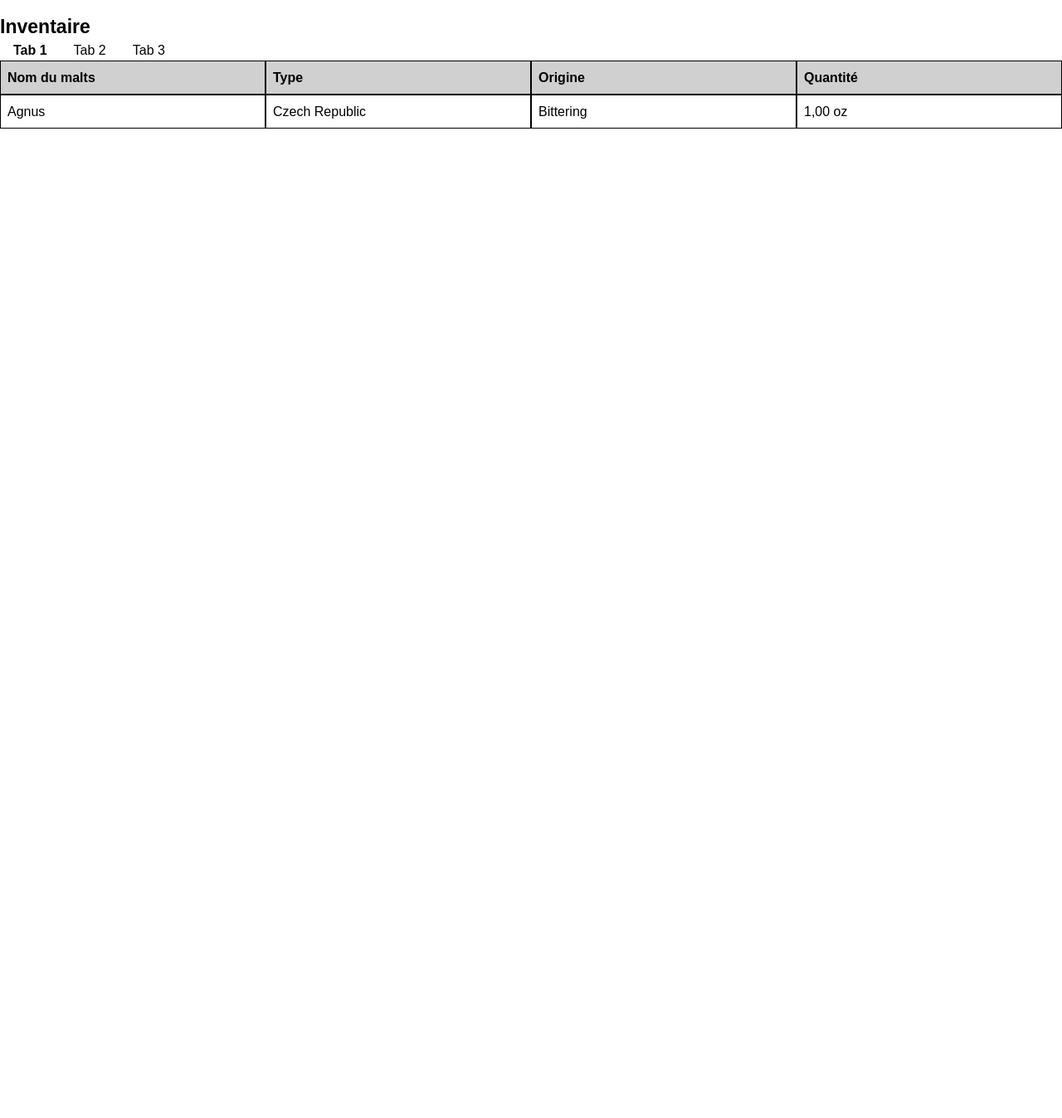
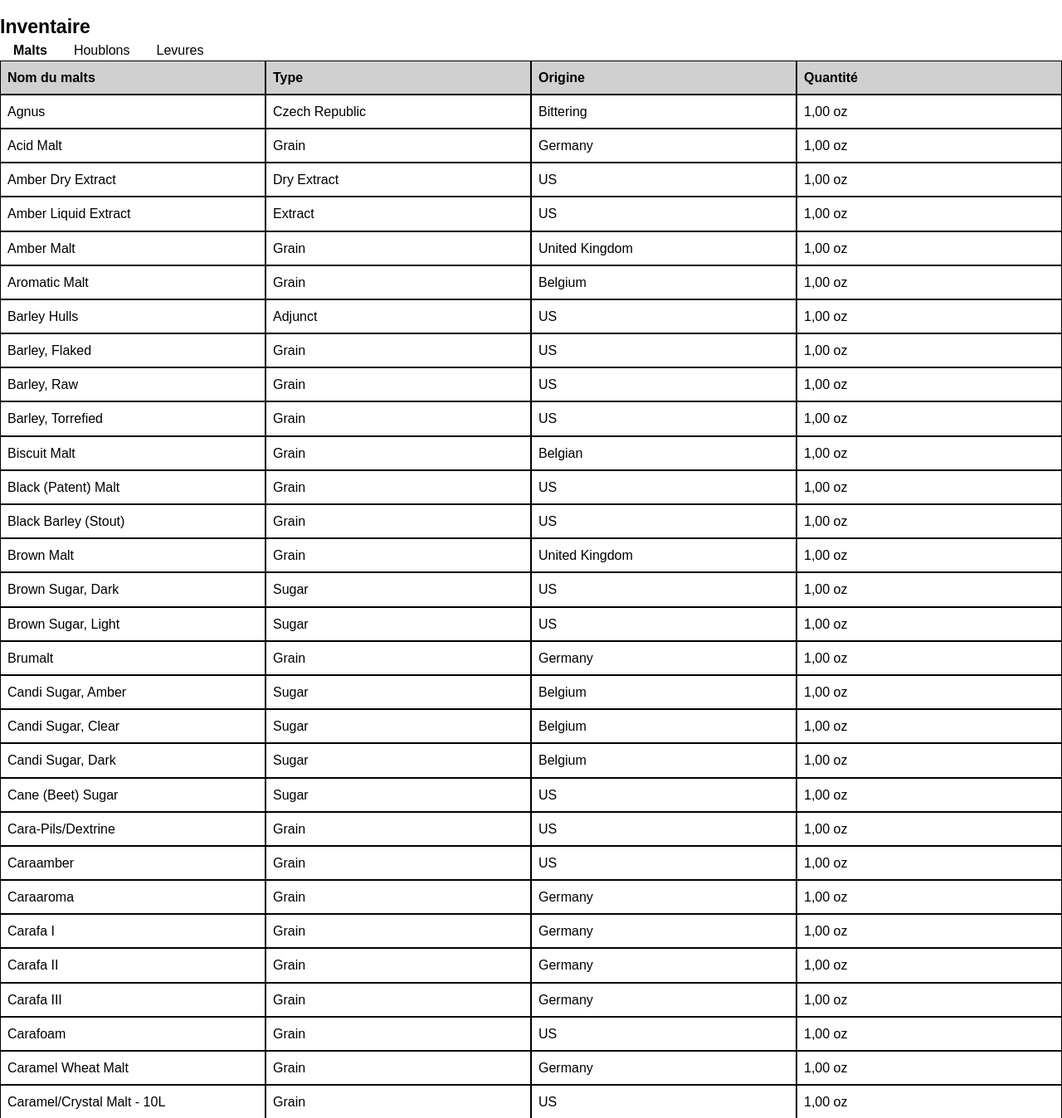
Before and after one commit to Siolaron/BeerGeek, a PHP site: page /inventaire.php in a window 1280 px wide. Shown: the part 96-1444 px from the top of the page at 83% size. Before the commit the page ends 251 px from the top, so only its background shows below. Run offline with PHP 8.4, Linux system fonts and the light colour scheme.

Commit message:
FEAT: retrieval and display of ingredient data

```diff
--- a/assets/js/script.js
+++ b/assets/js/script.js
@@ -405,6 +405,104 @@ function calculSpecifity(new_ingredient){
 }
 
 /* --------------------------------------------------------------------------------------------
+                                Display data from file
+-------------------------------------------------------------------------------------------- */
+
+/**
+ * Fetch data from file
+ *
+ * @param {String} ingredientType
+ */
+ function fetchDataJson(ingredientType) {
+    let typeName = ingredientType[0];
+    let fileIngredientType = ingredientType[1];
+
+     /* READ JSON DATA */
+    fetch(fileIngredientType)
+    .then(response => {
+        return response.json();
+    })
+    .then(function(ingredients) {
+        traitmentDataIngredients(ingredients, typeName);
+    });
+}
+
+/**
+ * For each ingredient we create an item in the table, we assign it to a line and this line is then added to the corresponding tab
+ *
+ * @param {Array} ingredients
+ * @param {String} typeName
+ */
+ function traitmentDataIngredients(ingredients, typeName) {
+
+    ingredients = ingredients.data;
+
+    for (const ingredient of Object.entries(ingredients)) {
+        let parent = document.querySelector('#' + typeName + ' .tabreceipt');
+
+        let divs = createItemsArray(typeName, ingredient);
+
+        let li = document.createElement('li');
+        li.setAttribute('class','tabreceipt__line');
+        for (const oneDiv of Object.entries(divs)) {
+            li.append(oneDiv[1]);
+        }
+        parent.appendChild(li);
+    }
+}
+
+/**
+ * Create div and assign text to it
+ *
+ * @param {String} text
+ * @returns
+ */
+function createDiv(text) {
+    let div = document.createElement('div');
+    div.setAttribute('class','tabreceipt__item');
+
+    let p = document.createElement('p');
+    p.textContent = text;
+
+    div.appendChild(p);
+
+    return div;
+}
+
+/**
+ * We get several pieces of information, we assign them to divs and we add these divs to the line
+ *
+ * @param {String} typeName
+ * @param {Array} ingredient
+ * @returns
+ */
+function createItemsArray(typeName, ingredient) {
+    let divName;
+    let divType;
+    let divLaboratory;
+    let divOrigin;
+    let divQuantity = createDiv('1,00 oz');
+
+    if(typeName === 'yeasts') {
+
+        divName = createDiv(ingredient[1]['NAME']);
+        divType = createDiv(ingredient[1]['TYPE']);
+        divLaboratory = createDiv(ingredient[1]['LABORATORY']);
+
+        return { divName, divType, divLaboratory, divQuantity };
+
+    } else {
+
+        divName = createDiv(ingredient[1]['NAME']);
+        divType = createDiv(ingredient[1]['TYPE']);
+        divOrigin = createDiv(ingredient[1]['ORIGIN']);
+
+        return { divName, divType, divOrigin, divQuantity };
+    }
+
+}
+
+/* --------------------------------------------------------------------------------------------
                                     CALLS TO FUNCTION
 -------------------------------------------------------------------------------------------- */
 
@@ -420,6 +518,23 @@ window.addEventListener("load", function () {
         for (let i = 0; i < tabs.length; i++) {
             tabs[i].addEventListener("click", clickOnTab)
         }
+
+    /* ----------------------
+        GET DATAS FROM FILE
+    ---------------------- */
+
+     /* infos ingredients */
+     let allIngredientsUrl =
+     {
+         hops: "./assets/datas/hops.json",
+         malts: "./assets/datas/malts.json",
+         yeasts: "./assets/datas/yeasts.json"
+     };
+
+     /* For each file get the data from it */
+     for (const ingredientType of Object.entries(allIngredientsUrl)) {
+         fetchDataJson(ingredientType);
+     }
 
     /* ----------------------
           CREATE RECEIPT
--- a/inc/footer.php
+++ b/inc/footer.php
@@ -1,6 +1,6 @@
-<!-- <script type="text/javascript" src="./datas/hops.json"></script>
+<script type="text/javascript" src="./datas/hops.json"></script>
 <script type="text/javascript" src="./datas/malts.json"></script>
-<script type="text/javascript" src="./datas/yeasts.json"></script> -->
+<script type="text/javascript" src="./datas/yeasts.json"></script>
 <script type="module" src="./assets/js/script.js"></script>
 </body>
 
--- a/inventaire.php
+++ b/inventaire.php
@@ -4,9 +4,9 @@
     <h1>Inventaire</h1>
     <div class="tabs-ingredients">
 		<ul class="tabs-ingredients__list">
-			<li class="tabs-ingredients__item active" data-ingredient="malts">Tab 1</li>
-			<li class="tabs-ingredients__item" data-ingredient="houblons">Tab 2</li>
-			<li class="tabs-ingredients__item" data-ingredient="levures">Tab 3</li>
+			<li class="tabs-ingredients__item active" data-ingredient="malts">Malts</li>
+			<li class="tabs-ingredients__item" data-ingredient="hops">Houblons</li>
+			<li class="tabs-ingredients__item" data-ingredient="yeasts">Levures</li>
 		</ul>
 		<div class="tabs-ingredients__content">
 			<div id="malts" class="tab-ingredients__pane active">
@@ -41,7 +41,7 @@
 					</li>
 				</ul>
 			</div>
-			<div id="houblons" class="tab-ingredients__pane">
+			<div id="hops" class="tab-ingredients__pane">
 				<ul class="tabreceipt">
 					<li class="tabreceipt__line main">
 						<div class="tabreceipt__item">
@@ -73,7 +73,7 @@
 					</li>
 				</ul>
 			</div>
-			<div id="levures" class="tab-ingredients__pane">
+			<div id="yeasts" class="tab-ingredients__pane">
 			<ul class="tabreceipt">
 					<li class="tabreceipt__line main">
 						<div class="tabreceipt__item">
```
